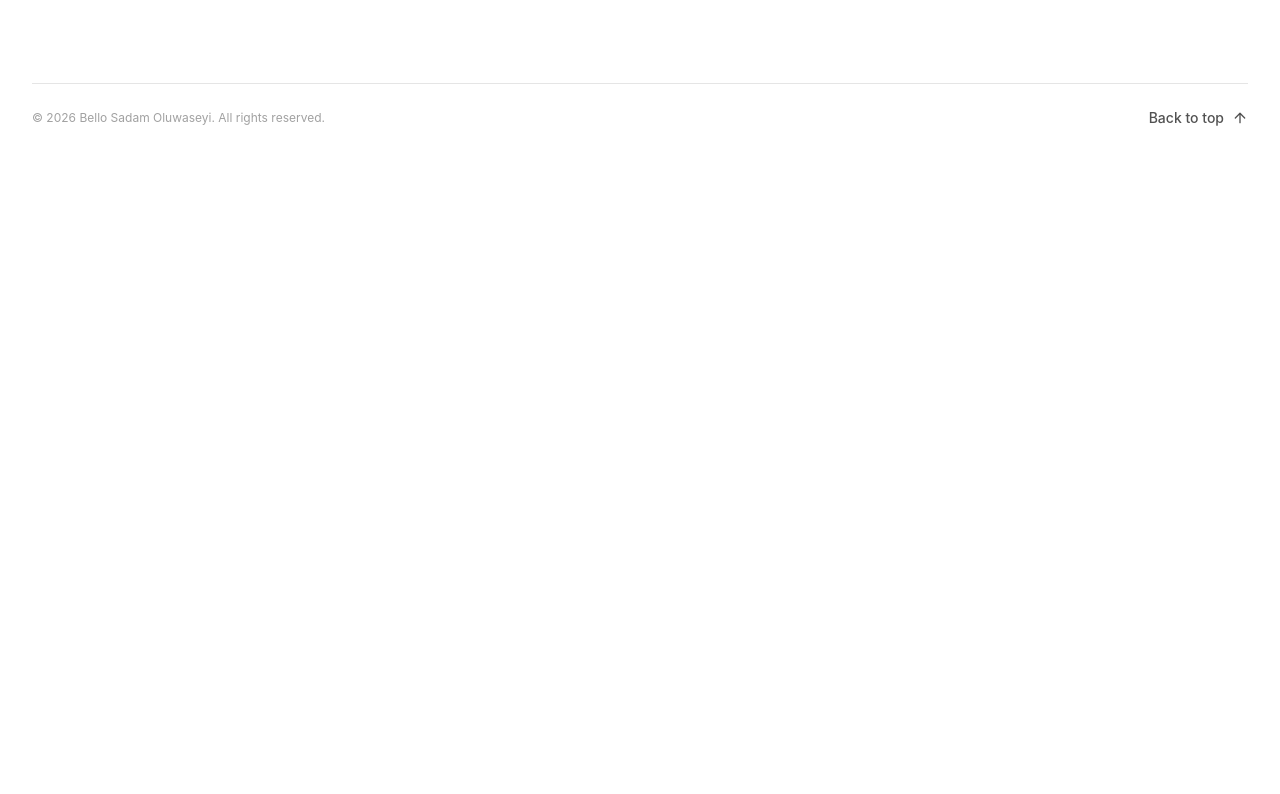
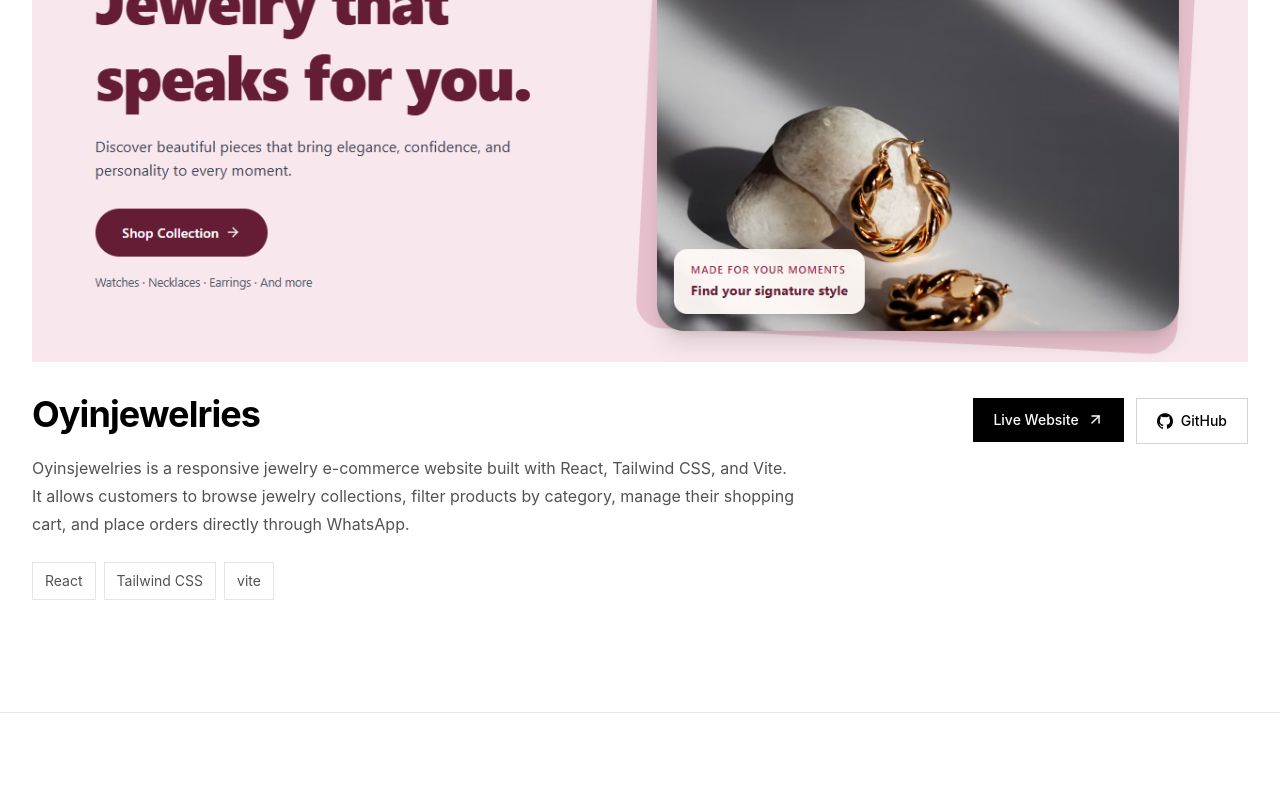
Before and after one commit to codalee123/codas-hub, a React (Vite) app: page /projects in a window 1280 px wide. Shown: the part 6496-7290 px from the top of the page. Before the commit the page ends 6648 px from the top, so only its background shows below. Built offline with nearby package versions, Linux system fonts and the light colour scheme.

Commit message:
Added a new projectn

```diff
--- a/src/data/projects.js
+++ b/src/data/projects.js
@@ -4,6 +4,7 @@ import MusaisImage from "../assets/images/Musais-image.jpeg"
 import FashionImage from "../assets/images/Fashion-Image.jpeg"
 import PinwheelImage from "../assets/images/Pinwheel-image.jpeg"
 import YoutubeImage from "../assets/images/Youtube-image.jpeg"
+import OyinjewelryImage from "../assets/images/oyin-website.png"
 
 const projects = [
   {
@@ -71,6 +72,16 @@ const projects = [
     liveUrl: "https://youtube-clone-ochre-delta.vercel.app/",
     githubUrl: "https://github.com/codalee123/Youtube-clone",
   },
+
+  {
+    id: 7,
+    title: "Oyinjewelries",
+    description:
+      "Oyinsjewelries is a responsive jewelry e-commerce website built with React, Tailwind CSS, and Vite. It allows customers to browse jewelry collections, filter products by category, manage their shopping cart, and place orders directly through WhatsApp.",
+    image:OyinjewelryImage,
+    technologies: ["React", "Tailwind CSS", "vite"],
+    liveUrl: "https://oyinsjewelries.vercel.app/",
+  },
 ];
 
 export default projects;
```
Also changed, not shown: src/assets/images/oyin-website.png (added).
